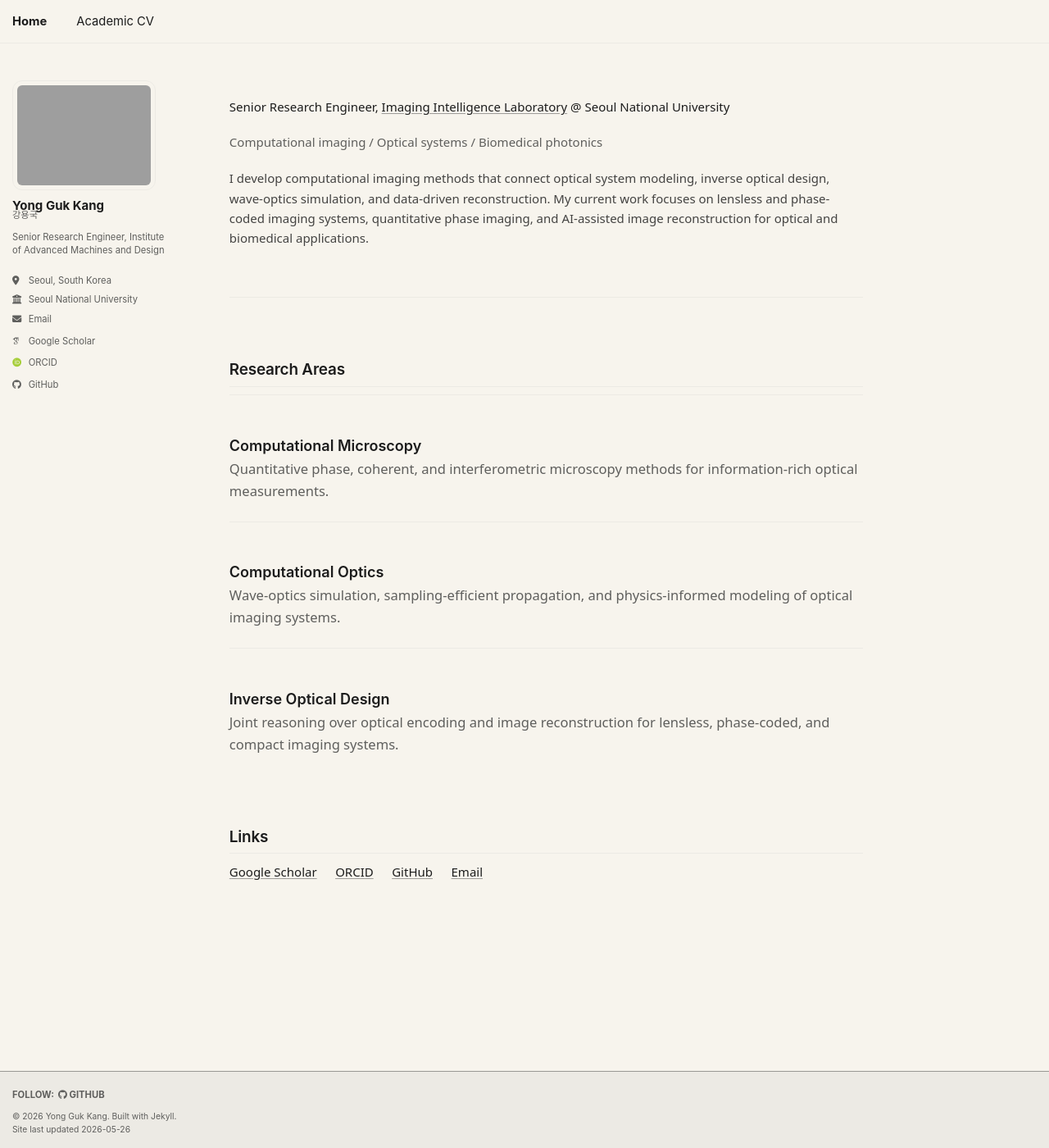
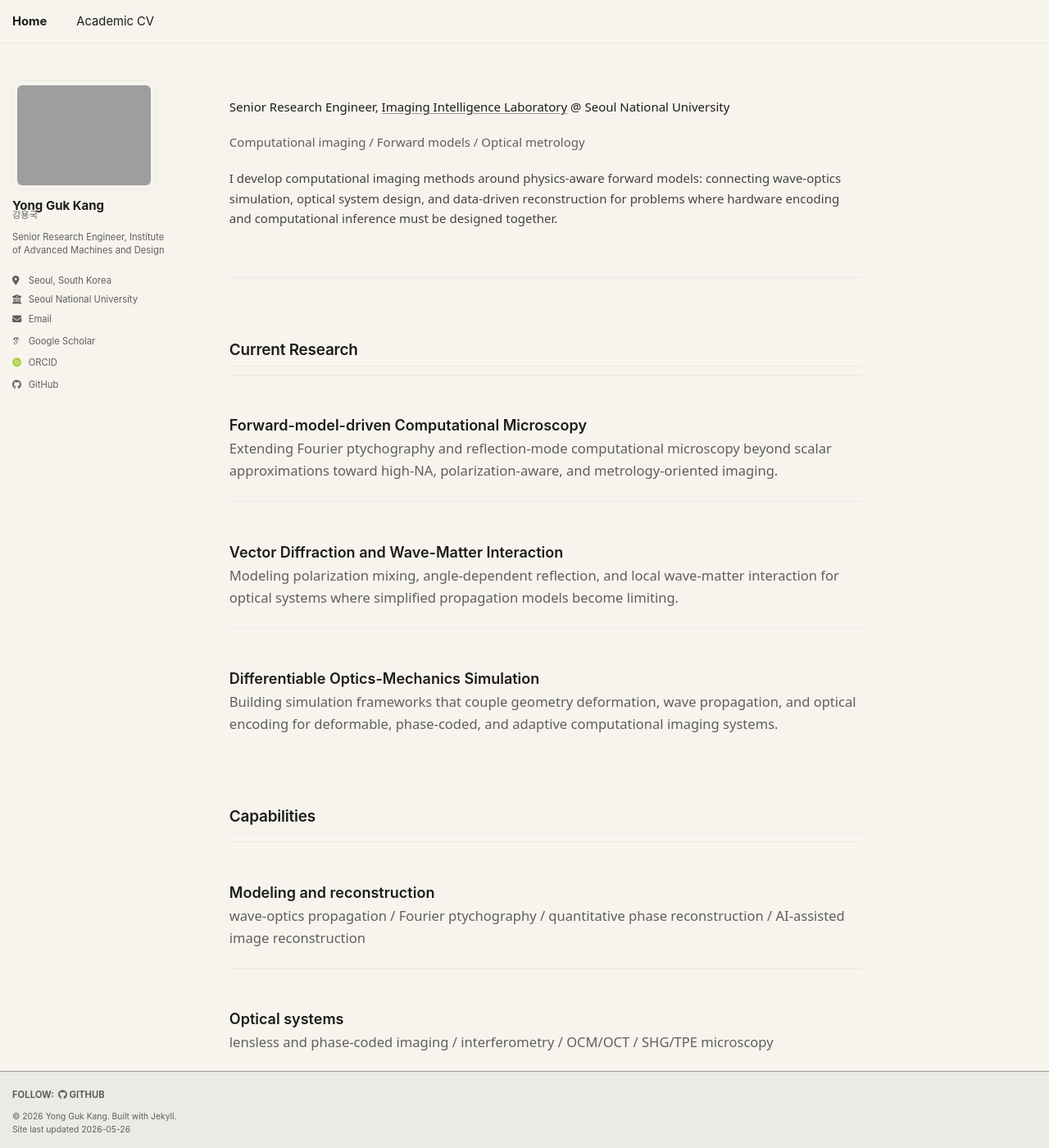
Before and after one commit to kygwow/myhomepage, a Jekyll site: the page built from _pages/about.md, in a window 1280 px wide and 1400 px high. Shown: the whole window at 82% size. Built offline with Jekyll 4.4.1, drawn with Linux system fonts in a browser that asks for light colours; some web fonts are replaced; a script bundle is joined from its source files by our own code; library files that are not in the unit come from our copies; some of the changed text lies outside the part shown.

Commit message:
Update homepage research focus and capabilities

```diff
--- a/_pages/about.md
+++ b/_pages/about.md
@@ -9,24 +9,42 @@
 
 <section class="home-hero">
   <p class="home-lead">Senior Research Engineer, <a href="https://imaging.snu.ac.kr/team">Imaging Intelligence Laboratory</a> @ Seoul National University</p>
-  <p class="home-kicker">Computational imaging / Optical systems / Biomedical photonics</p>
-  <p>I develop computational imaging methods that connect optical system modeling, inverse optical design, wave-optics simulation, and data-driven reconstruction. My current work focuses on lensless and phase-coded imaging systems, quantitative phase imaging, and AI-assisted image reconstruction for optical and biomedical applications.</p>
+  <p class="home-kicker">Computational imaging / Forward models / Optical metrology</p>
+  <p>I develop computational imaging methods around physics-aware forward models: connecting wave-optics simulation, optical system design, and data-driven reconstruction for problems where hardware encoding and computational inference must be designed together.</p>
 </section>
 
 <section class="home-section">
-  <h2>Research Areas</h2>
+  <h2>Current Research</h2>
   <div class="home-area-list">
     <div class="home-area">
-      <h3>Computational Microscopy</h3>
-      <p>Quantitative phase, coherent, and interferometric microscopy methods for information-rich optical measurements.</p>
+      <h3>Forward-model-driven Computational Microscopy</h3>
+      <p>Extending Fourier ptychography and reflection-mode computational microscopy beyond scalar approximations toward high-NA, polarization-aware, and metrology-oriented imaging.</p>
     </div>
     <div class="home-area">
-      <h3>Computational Optics</h3>
-      <p>Wave-optics simulation, sampling-efficient propagation, and physics-informed modeling of optical imaging systems.</p>
+      <h3>Vector Diffraction and Wave-Matter Interaction</h3>
+      <p>Modeling polarization mixing, angle-dependent reflection, and local wave-matter interaction for optical systems where simplified propagation models become limiting.</p>
     </div>
     <div class="home-area">
-      <h3>Inverse Optical Design</h3>
-      <p>Joint reasoning over optical encoding and image reconstruction for lensless, phase-coded, and compact imaging systems.</p>
+      <h3>Differentiable Optics-Mechanics Simulation</h3>
+      <p>Building simulation frameworks that couple geometry deformation, wave propagation, and optical encoding for deformable, phase-coded, and adaptive computational imaging systems.</p>
+    </div>
+  </div>
+</section>
+
+<section class="home-section">
+  <h2>Capabilities</h2>
+  <div class="home-area-list">
+    <div class="home-area">
+      <h3>Modeling and reconstruction</h3>
+      <p>wave-optics propagation / Fourier ptychography / quantitative phase reconstruction / AI-assisted image reconstruction</p>
+    </div>
+    <div class="home-area">
+      <h3>Optical systems</h3>
+      <p>lensless and phase-coded imaging / interferometry / OCM/OCT / SHG/TPE microscopy</p>
+    </div>
+    <div class="home-area">
+      <h3>Tools and prototyping</h3>
+      <p>Python/PyTorch / MATLAB / ZEMAX / ImageJ / camera/laser/scanner control / optical prototyping</p>
     </div>
   </div>
 </section>
```
Also changed, not shown: _data/profile.yml (+38 -15 lines).
